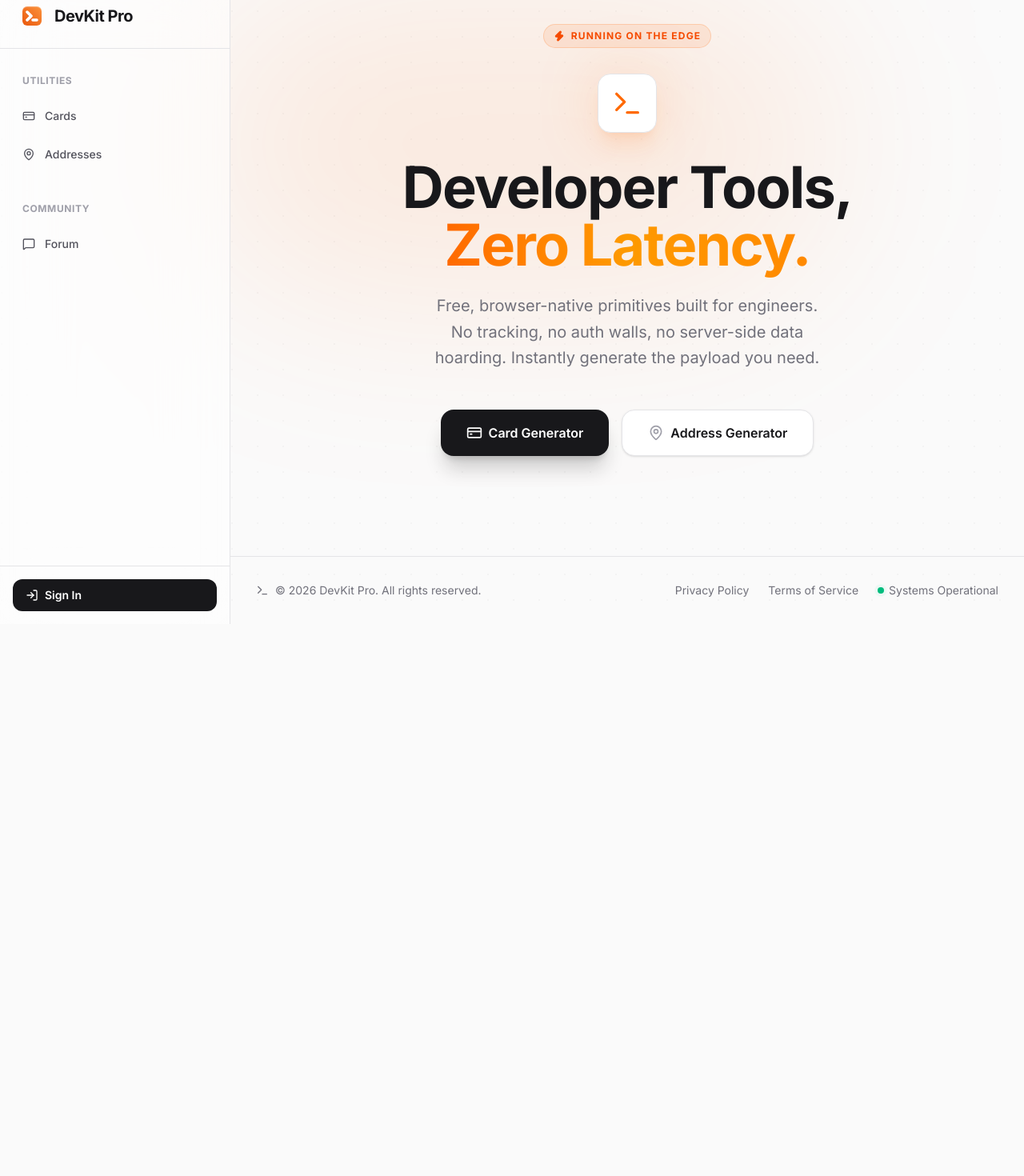
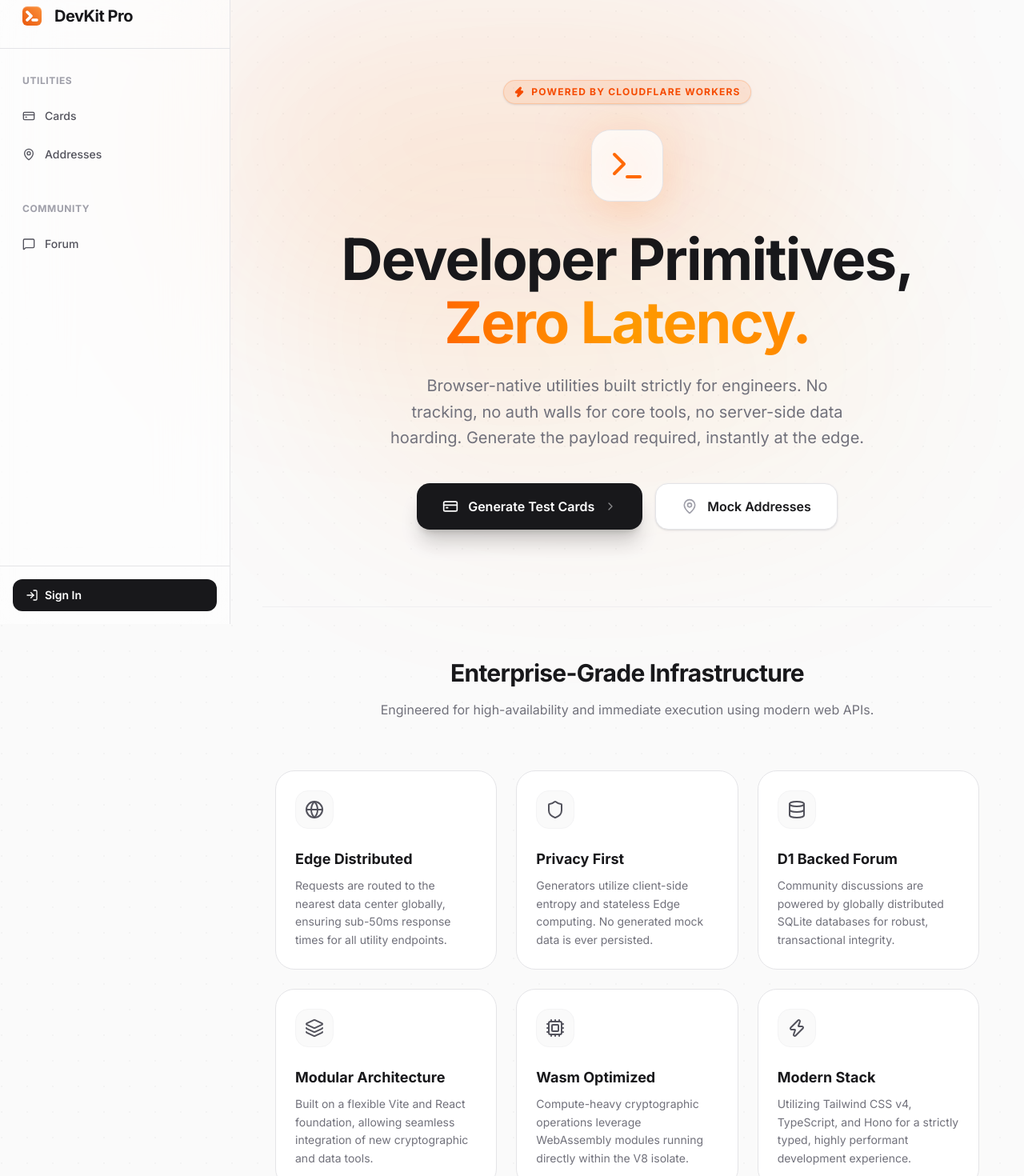
Before and after one commit to visatk/memory, a React (Vite) app: page / in a window 1280 px wide. Shown: the part 20-1490 px from the top of the page at 80% size. Before the commit the page ends 800 px from the top, so only its background shows below. Built offline with nearby package versions, Linux system fonts and the light colour scheme; no server answers; the HTML template or start-up script is replaced by a standard one.

Commit message:
Update Landing.tsx

```diff
--- a/src/pages/Landing.tsx
+++ b/src/pages/Landing.tsx
@@ -1,49 +1,83 @@
 import { NavLink } from 'react-router-dom';
-import { CreditCard, MapPin, Terminal, Zap } from 'lucide-react';
+import { CreditCard, MapPin, Terminal, Zap, Shield, Globe, Cpu, Database, ChevronRight, Layers } from 'lucide-react';
 import { SeoHead } from '../components/SeoHead';
 
 export default function Landing() {
   return (
-    <div className="flex flex-col items-center justify-center min-h-[70vh] text-center px-4 animation-fade-in relative z-10">
+    <div className="flex flex-col min-h-screen animation-fade-in relative z-10 pb-20">
       <SeoHead
-        title="Edge Developer Tools"
-        description="High-performance, zero-latency developer tools running directly on the Cloudflare Edge. Fake data generation, cards, and more."
+        title="DevKit Pro | Edge-Native Developer Tools"
+        description="High-performance, zero-latency developer tools running directly on the Cloudflare Edge. Instantly generate test cards, mock identities, and secure data payloads."
+        canonical="https://www.visatk.us/"
       />
 
-      {/* Pill Badge */}
-      <div className="inline-flex items-center gap-2 px-3 py-1.5 rounded-full bg-orange-500/10 border border-orange-500/20 text-orange-600 dark:text-orange-400 text-xs font-bold uppercase tracking-widest mb-8">
+      {/* Hero Section */}
+      <section className="flex flex-col items-center justify-center pt-20 pb-24 text-center px-4 relative">
+        {/* Decorative Background Elements */}
+        <div className="absolute top-1/2 left-1/2 -translate-x-1/2 -translate-y-1/2 w-[800px] h-[500px] bg-gradient-to-tr from-orange-500/10 via-amber-500/5 to-transparent blur-[120px] rounded-full pointer-events-none -z-10"></div>
+
+        <div className="inline-flex items-center gap-2 px-3 py-1.5 rounded-full bg-orange-500/10 border border-orange-500/20 text-orange-600 dark:text-orange-400 text-xs font-bold uppercase tracking-widest mb-8 shadow-sm">
           <Zap className="size-3.5 fill-current" />
-        Running on the Edge
+          Powered by Cloudflare Workers
         </div>
 
-      <div className="relative mb-8">
-        <div className="absolute inset-0 bg-orange-500/20 blur-2xl rounded-full"></div>
-        <div className="relative inline-flex items-center justify-center p-4 bg-white dark:bg-zinc-900 border border-zinc-200 dark:border-zinc-800 rounded-2xl shadow-xl shadow-orange-500/10">
-          <Terminal className="size-10 text-orange-500" />
+        <div className="relative mb-8 group">
+          <div className="absolute inset-0 bg-orange-500/20 blur-2xl rounded-3xl transition-all duration-500 group-hover:bg-orange-500/30 group-hover:blur-3xl"></div>
+          <div className="relative inline-flex items-center justify-center p-5 bg-white/80 dark:bg-zinc-900/80 backdrop-blur-xl border border-zinc-200 dark:border-zinc-800 rounded-3xl shadow-2xl shadow-orange-500/10 transition-transform duration-500 group-hover:scale-105">
+            <Terminal className="size-12 text-orange-500" />
           </div>
         </div>
 
-      <h2 className="text-5xl md:text-7xl font-extrabold tracking-tight mb-6 text-balance text-zinc-900 dark:text-white">
-        Developer Tools, <br className="hidden md:block"/>
+        <h1 className="text-5xl md:text-7xl font-extrabold tracking-tight mb-6 text-balance text-zinc-900 dark:text-white leading-[1.1]">
+          Developer Primitives, <br className="hidden md:block"/>
           <span className="text-transparent bg-clip-text bg-gradient-to-r from-orange-500 via-amber-500 to-orange-400">
             Zero Latency.
           </span>
-      </h2>
+        </h1>
 
-      <p className="text-lg md:text-xl text-zinc-500 dark:text-zinc-400 max-w-2xl mb-12 text-balance leading-relaxed">
-        Free, browser-native primitives built for engineers. No tracking, no auth walls, no server-side data hoarding. Instantly generate the payload you need.
+        <p className="text-lg md:text-xl text-zinc-500 dark:text-zinc-400 max-w-2xl mb-10 text-balance leading-relaxed">
+          Browser-native utilities built strictly for engineers. No tracking, no auth walls for core tools, no server-side data hoarding. Generate the payload required, instantly at the edge.
         </p>
 
         <div className="flex flex-col sm:flex-row gap-4 w-full sm:w-auto">
-        <NavLink to="/test-cards" className="group flex items-center justify-center gap-2 px-8 py-4 bg-zinc-900 text-white dark:bg-zinc-100 dark:text-zinc-900 rounded-2xl font-semibold hover:scale-[1.02] active:scale-[0.98] transition-all shadow-xl shadow-zinc-900/20 dark:shadow-zinc-100/10">
-          <CreditCard className="size-5 group-hover:text-orange-400 transition-colors" />
-          Card Generator
+          <NavLink to="/test-cards" className="group flex items-center justify-center gap-3 px-8 py-4 bg-zinc-900 text-white dark:bg-zinc-100 dark:text-zinc-900 rounded-2xl font-semibold hover:scale-[1.02] active:scale-[0.98] transition-all shadow-xl shadow-zinc-900/20 dark:shadow-zinc-100/10">
+            <CreditCard className="size-5 group-hover:text-orange-400 dark:group-hover:text-orange-600 transition-colors" />
+            <span>Generate Test Cards</span>
+            <ChevronRight className="size-4 opacity-50 group-hover:opacity-100 group-hover:translate-x-1 transition-all" />
           </NavLink>
-        <NavLink to="/fake-address" className="group flex items-center justify-center gap-2 px-8 py-4 bg-white text-zinc-900 dark:bg-[#0a0a0a] dark:text-white border border-zinc-200 dark:border-zinc-800 rounded-2xl font-semibold hover:scale-[1.02] active:scale-[0.98] transition-all shadow-sm hover:border-zinc-300 dark:hover:border-zinc-700">
+          <NavLink to="/fake-address" className="group flex items-center justify-center gap-3 px-8 py-4 bg-white text-zinc-900 dark:bg-[#0a0a0a] dark:text-white border border-zinc-200 dark:border-zinc-800 rounded-2xl font-semibold hover:scale-[1.02] active:scale-[0.98] transition-all shadow-sm hover:border-zinc-300 dark:hover:border-zinc-700">
             <MapPin className="size-5 text-zinc-400 group-hover:text-orange-500 transition-colors" />
-          Address Generator
+            <span>Mock Addresses</span>
           </NavLink>
         </div>
+      </section>
+
+      {/* Value Proposition Grid */}
+      <section className="py-16 border-t border-zinc-200/50 dark:border-zinc-800/50">
+        <div className="text-center mb-16">
+          <h2 className="text-3xl font-bold tracking-tight mb-4 text-zinc-900 dark:text-white">Enterprise-Grade Infrastructure</h2>
+          <p className="text-zinc-500 dark:text-zinc-400 max-w-2xl mx-auto">Engineered for high-availability and immediate execution using modern web APIs.</p>
+        </div>
+
+        <div className="grid grid-cols-1 md:grid-cols-3 gap-6 max-w-6xl mx-auto px-4">
+          {[
+            { icon: Globe, title: "Edge Distributed", desc: "Requests are routed to the nearest data center globally, ensuring sub-50ms response times for all utility endpoints." },
+            { icon: Shield, title: "Privacy First", desc: "Generators utilize client-side entropy and stateless Edge computing. No generated mock data is ever persisted." },
+            { icon: Database, title: "D1 Backed Forum", desc: "Community discussions are powered by globally distributed SQLite databases for robust, transactional integrity." },
+            { icon: Layers, title: "Modular Architecture", desc: "Built on a flexible Vite and React foundation, allowing seamless integration of new cryptographic and data tools." },
+            { icon: Cpu, title: "Wasm Optimized", desc: "Compute-heavy cryptographic operations leverage WebAssembly modules running directly within the V8 isolate." },
+            { icon: Zap, title: "Modern Stack", desc: "Utilizing Tailwind CSS v4, TypeScript, and Hono for a strictly typed, highly performant development experience." }
+          ].map((feature, i) => (
+            <div key={i} className="p-6 bg-white dark:bg-zinc-900/50 border border-zinc-200 dark:border-zinc-800 rounded-3xl hover:border-orange-500/30 transition-colors group">
+              <div className="size-12 rounded-2xl bg-zinc-50 dark:bg-zinc-800/50 border border-zinc-100 dark:border-zinc-700/50 flex items-center justify-center mb-6 group-hover:scale-110 group-hover:bg-orange-500/10 group-hover:border-orange-500/20 transition-all">
+                <feature.icon className="size-6 text-zinc-600 dark:text-zinc-400 group-hover:text-orange-500 transition-colors" />
+              </div>
+              <h3 className="text-lg font-bold mb-2 text-zinc-900 dark:text-white">{feature.title}</h3>
+              <p className="text-sm text-zinc-500 dark:text-zinc-400 leading-relaxed">{feature.desc}</p>
+            </div>
+          ))}
+        </div>
+      </section>
     </div>
   );
 }
```
Lines whose indentation alone changed are shown as unchanged.
